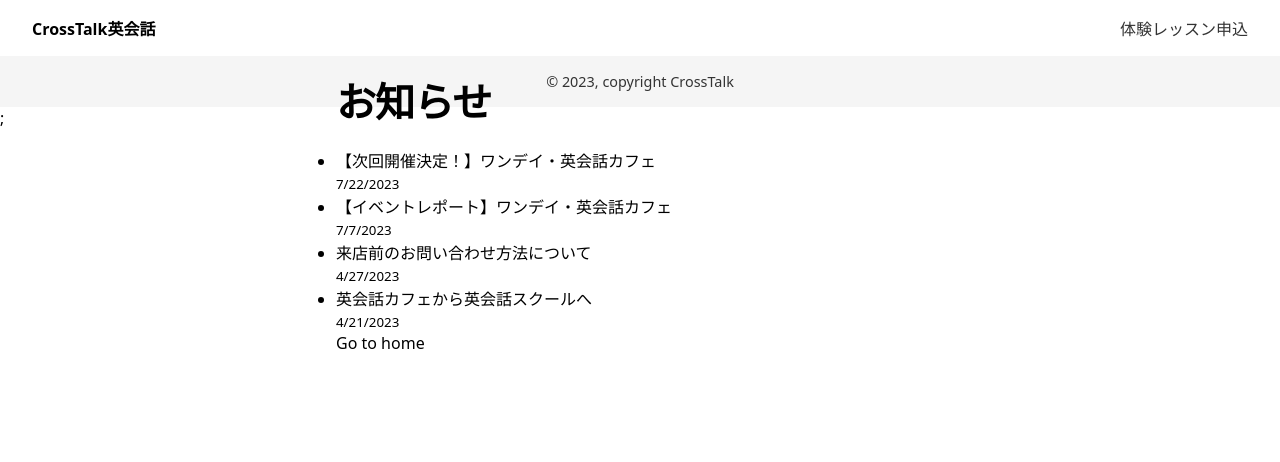
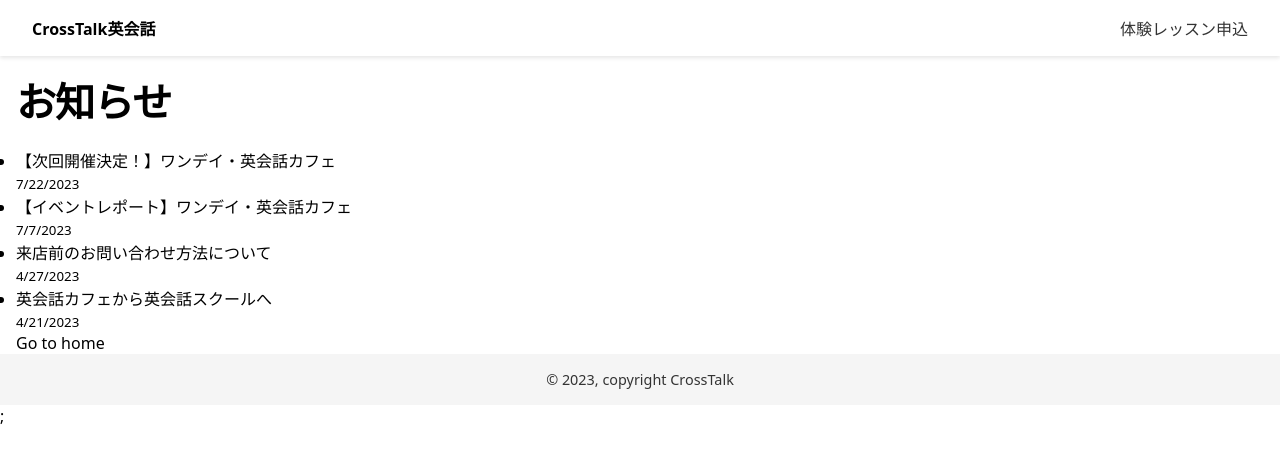
Before and after one commit to nyon3/CrossTalk-English, a Next.js app: page /news in a window 1280 px wide. Shown: the top 462 px of the page. Built offline with nearby package versions, Linux system fonts and the light colour scheme; no server answers.

Commit message:
Fix: moblie layout was broken

```diff
--- a/components/styles.module.css
+++ b/components/styles.module.css
@@ -5,11 +5,3 @@
   gap: 2rem;
   padding: 0 1rem;
 }
-
-@media (min-width: 769px) {
-  .MobileOptimized {
-    position: absolute;
-    width: 30rem;
-    right: 30rem;
-  }
-}
--- a/pages/podcast/index.js
+++ b/pages/podcast/index.js
@@ -12,8 +12,6 @@
 // Components
 import Layout from "@/components/layout";
 import Jumbotron from "@/components/Jumbotron/jumbotron";
-import NewsSection from "@/components/NewsSection";
-import Banner from "@/components/Banner";
 import EpisodesList from "@/components/EpisodesList";
 import FeedbackSection from "@/components/FeedbackSection";
 import Card from "@/components/Card";
@@ -62,9 +60,7 @@ export async function getStaticProps() {
 export default function Home({ allPostsData, topEpisodes, jumbotronContent }) {
   return (
     <Layout>
-        <Banner newsData={allPostsData} />
         <Jumbotron content={jumbotronContent} imgSrc={heroPic} imgAlt="A person recording a podcast" />
-        <NewsSection allPostsData={allPostsData} />
         <FeedbackSection />
         <EpisodesList episodes={topEpisodes} />
         <Card type="base" data="tutors" showButton={false} />
```
